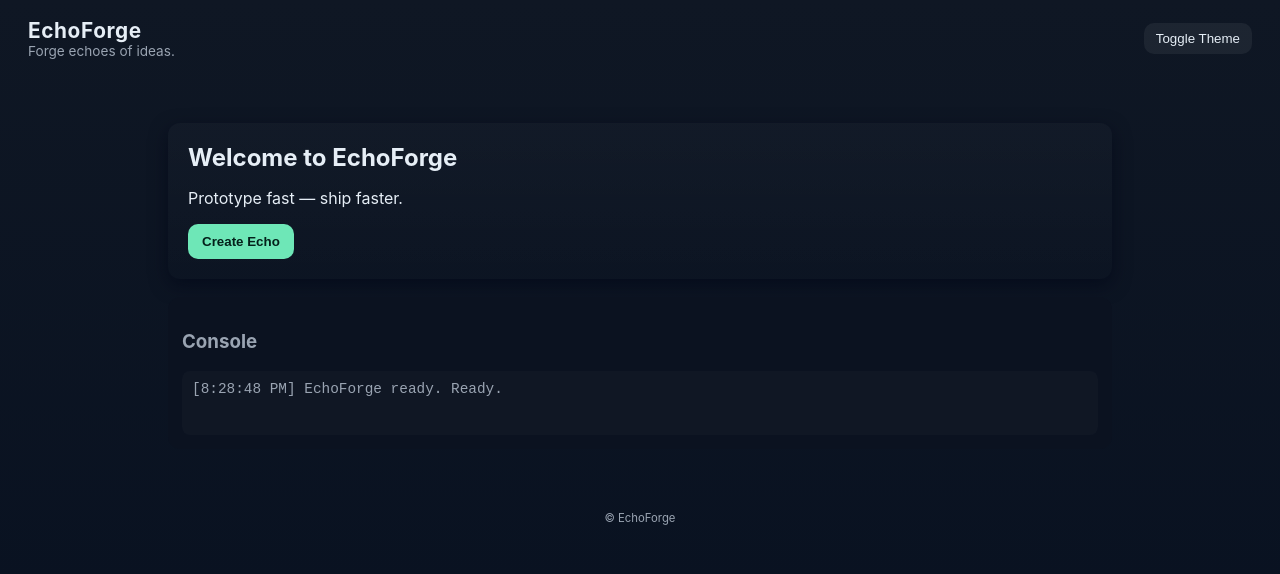
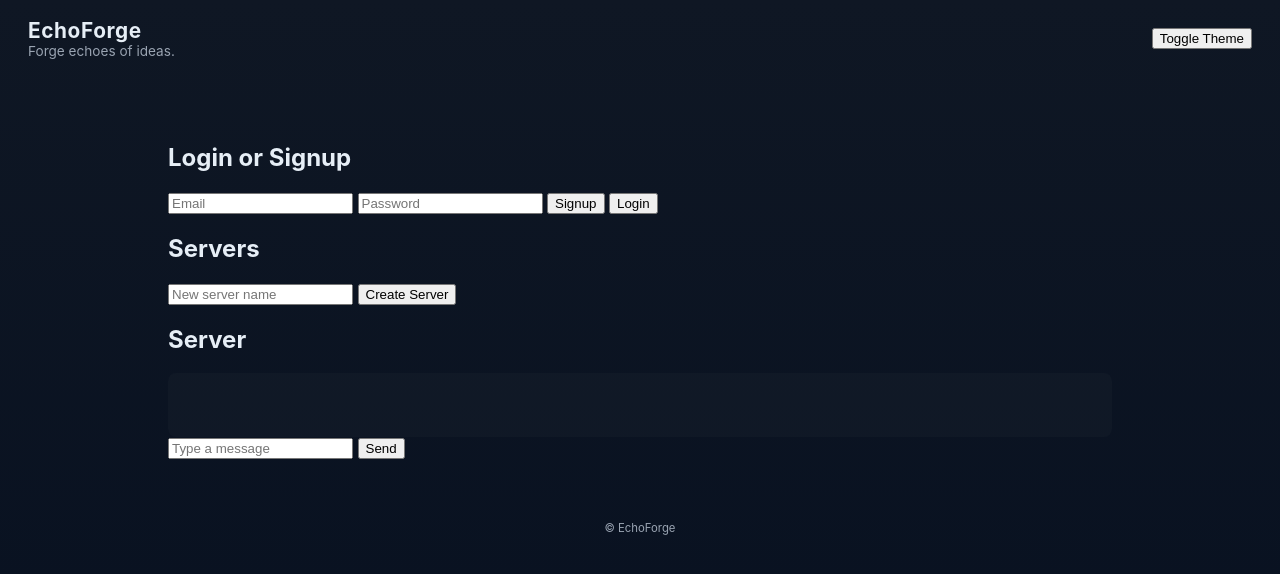
Before and after one commit to NinjaAnimates1237/EchoForge, a plain HTML site: page index.html in a window 1280 px wide. Drawn offline with nearby package versions, Linux system fonts and the light colour scheme.

Commit message:
Update index.html

```diff
--- a/index.html
+++ b/index.html
@@ -1,39 +1,50 @@
-<!doctype html>
+<!DOCTYPE html>
 <html lang="en">
 <head>
-  <meta charset="utf-8" />
-  <meta name="viewport" content="width=device-width,initial-scale=1" />
+  <meta charset="UTF-8">
+  <meta name="viewport" content="width=device-width, initial-scale=1.0">
   <title>EchoForge</title>
-  <link rel="stylesheet" href="echoforge.css" />
+  <link rel="stylesheet" href="echoforge.css">
+  <script src="https://cdn.jsdelivr.net/npm/@supabase/supabase-js@2"></script>
 </head>
 <body>
   <header class="ef-header">
     <div class="ef-brand">
-      <h1 id="siteTitle">EchoForge</h1>
-      <p id="siteTagline">Forge echoes of ideas.</p>
+      <h1>EchoForge</h1>
+      <p>Forge echoes of ideas.</p>
     </div>
-    <nav class="ef-nav">
-      <button id="themeToggle">Toggle Theme</button>
-    </nav>
+    <button id="themeToggle">Toggle Theme</button>
   </header>
 
   <main class="ef-main">
-    <section class="ef-hero">
-      <h2>Welcome to EchoForge</h2>
-      <p id="heroText">Loading configuration…</p>
-      <div class="ef-actions">
-        <button id="sampleAction">Create Echo</button>
-      </div>
+    <!-- Authentication -->
+    <section id="authSection">
+      <h2>Login or Signup</h2>
+      <input type="email" id="email" placeholder="Email">
+      <input type="password" id="password" placeholder="Password">
+      <button id="signupBtn">Signup</button>
+      <button id="loginBtn">Login</button>
     </section>
 
-    <section class="ef-console" aria-live="polite">
-      <h3>Console</h3>
-      <div id="log" class="ef-log">Ready.</div>
+    <!-- Servers -->
+    <section id="serversSection" class="hidden">
+      <h2>Servers</h2>
+      <input type="text" id="newServerName" placeholder="New server name">
+      <button id="createServerBtn">Create Server</button>
+      <ul id="serversList"></ul>
+    </section>
+
+    <!-- Chat -->
+    <section id="chatSection" class="hidden">
+      <h2 id="currentServerName">Server</h2>
+      <div id="chatConsole" class="ef-log"></div>
+      <input type="text" id="messageInput" placeholder="Type a message">
+      <button id="sendMessageBtn">Send</button>
     </section>
   </main>
 
   <footer class="ef-footer">
-    <small id="footerText">© EchoForge</small>
+    <small>© EchoForge</small>
   </footer>
 
   <script src="echoforge.js"></script>
```
